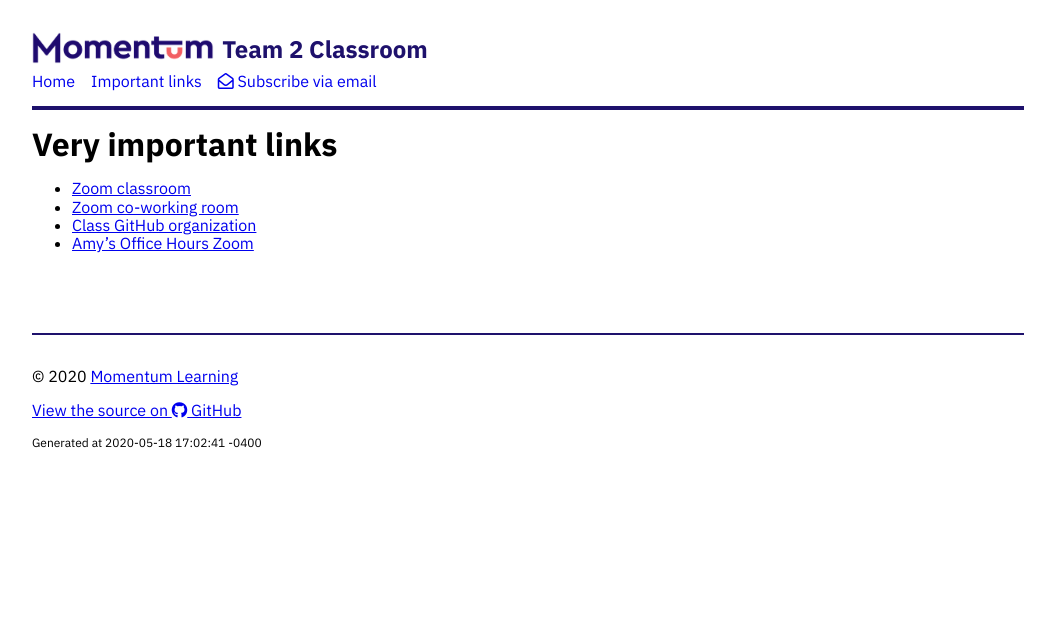
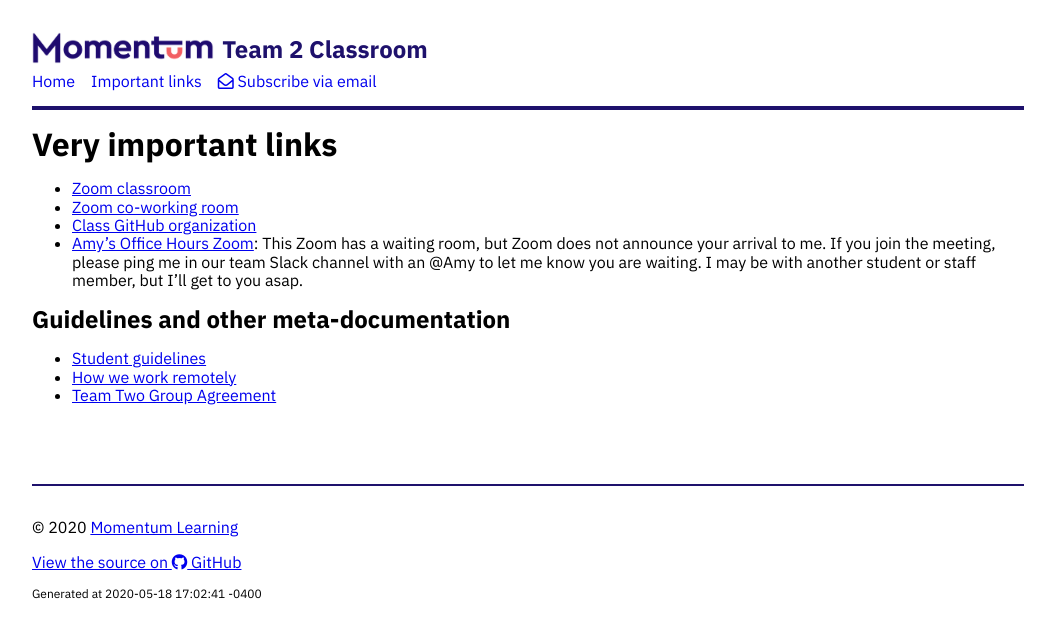
Before and after one commit to momentum-team-3/momentum-team-3.github.io, a Jekyll site: the page built from links.md, in a window 1280 px wide. Shown: the top 638 px of the page, without its empty margins (112-1167 px from the left). Built offline with Jekyll 4.4.1, drawn with Linux system fonts in a browser that asks for light colours; nearby versions of some CDN libraries.

Commit message:
Add more important links

```diff
--- a/links.md
+++ b/links.md
@@ -9,4 +9,9 @@ layout: default
 * [Zoom classroom](https://us02web.zoom.us/j/88017099254?pwd=S0dXVDlNaE1wWU1uTE5mVFFDa0xoZz09)
 * [Zoom co-working room](https://us02web.zoom.us/j/705824048?pwd=Zk55dFpXa09jNGcvS2UramRNRkxyZz09)
 * [Class GitHub organization](https://github.com/momentum-team-2)
-* [Amy's Office Hours Zoom](https://us02web.zoom.us/j/99178493589?pwd=SHlLY2F0OVMzOTkvMEF5SFU2ZXZpQT09)
+* [Amy's Office Hours Zoom](https://us02web.zoom.us/j/99178493589?pwd=SHlLY2F0OVMzOTkvMEF5SFU2ZXZpQT09): This Zoom has a waiting room, but Zoom does not announce your arrival to me. If you join the meeting, please ping me in our team Slack channel with an @Amy to let me know you are waiting. I may be with another student or staff member, but I'll get to you asap.
+
+## Guidelines and other meta-documentation
+* [Student guidelines](https://drive.google.com/open?id=17j7lH4BTArHwF9TMN9bzDO05REuXflpYCa8JnV1KDLI&authuser=1)
+* [How we work remotely](https://github.com/momentumlearn/student-resources/blob/master/articles/working-remotely.md)
+* [Team Two Group Agreement](https://docs.google.com/document/d/14Jngv-iflsO0h3wS84iNJfRe9BS3ZI358wGS_SiLS6I/edit?usp=sharing)
```
